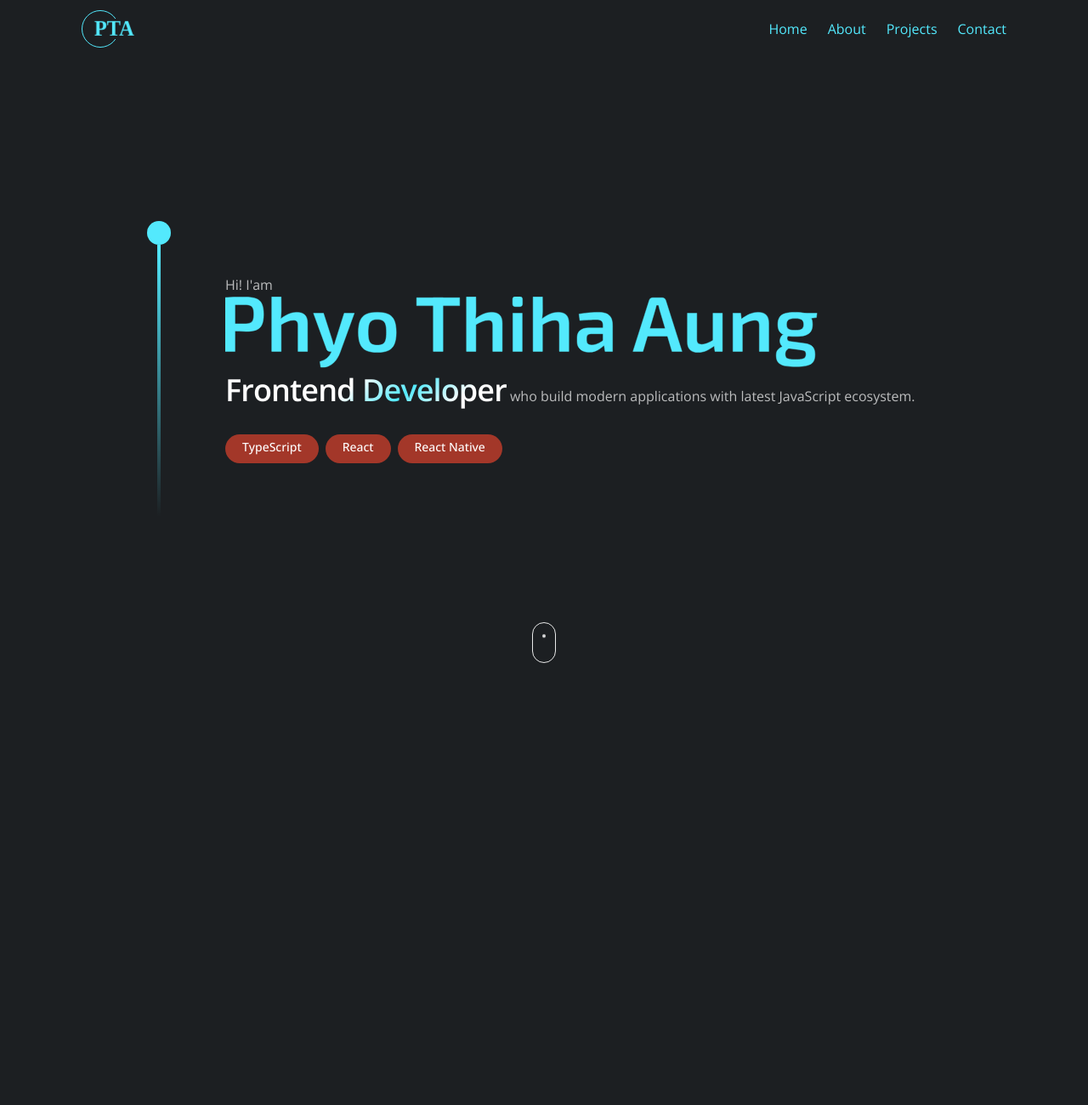
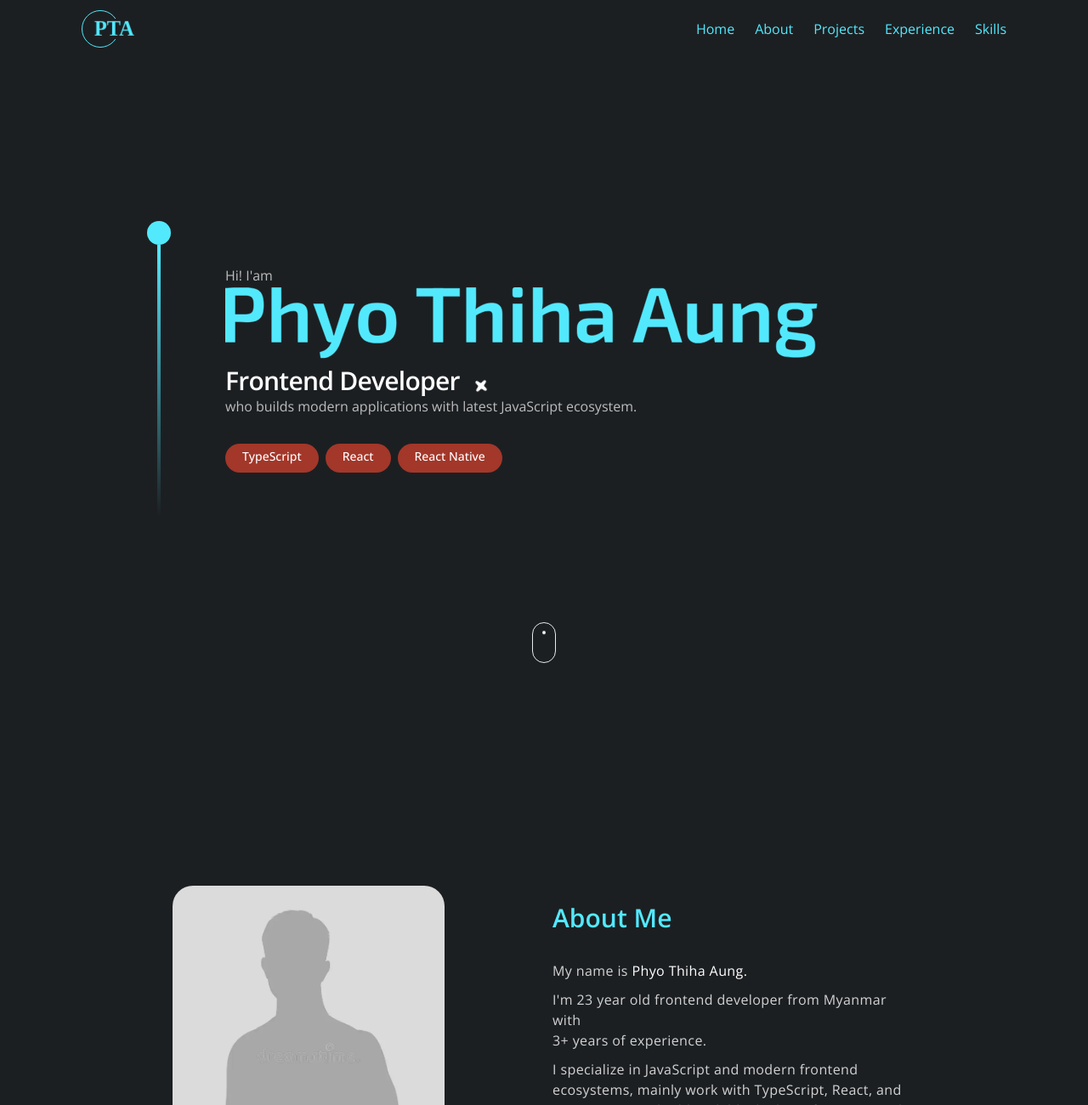
Before and after one commit to phyothiha-aung/portfolio, a Next.js app: page / in a window 1280 px wide. Shown: the top 1300 px of the page at 85% size. Before the commit the page ends 800 px from the top, so only its background shows below. Built offline with nearby package versions, Linux system fonts and the light colour scheme.

Commit message:
Structure About Section

```diff
--- a/app/globals.css
+++ b/app/globals.css
@@ -11,11 +11,11 @@
 }
 
 body {
-  @apply bg-background;
+  background-color: var(--color-background);
 }
 
 .app-container {
-  @apply xl:max-w-screen-2xl mx-auto;
+  @apply xl:max-w-screen-2xl mx-auto px-5 sm:px-10 md:px-16 lg:px-24;
 }
 
 /* LOGO style and animation */
@@ -88,7 +88,7 @@ body {
 
 /* NAV style */
 .nav-item-group {
-  @apply flex items-center gap-6;
+  @apply hidden sm:flex items-center gap-6;
 
   .nav-item {
     @apply text-primary transition-colors duration-300 cursor-pointer;
@@ -124,7 +124,7 @@ ul.badge-container {
   li {
     @apply h-8.5 p-0;
     .badge-item {
-      @apply flex items-center bg-secondary text-white px-5 pb-1 h-full rounded-full text-sm font-medium;
+      @apply flex items-center bg-secondary text-white px-3 sm:px-5 pb-1 h-full rounded-full text-xs sm:text-sm font-medium;
       transition: all 0.3s ease-in-out;
       &:hover {
         @apply bg-secondary/80;
@@ -139,11 +139,11 @@ ul.badge-container {
   &::after {
     content: "";
     @apply block w-1 h-1 bg-white rounded-full mx-auto;
-    animation: scroll-animation 2s infinite;
+    animation: scroller-animation 2s infinite;
   }
 }
 
-@keyframes scroll-animation {
+@keyframes scroller-animation {
   0% {
     transform: translateY(0);
     opacity: 1;
--- a/app/layout.tsx
+++ b/app/layout.tsx
@@ -6,7 +6,7 @@ import Navbar from "@/components/Navbar";
 export const metadata: Metadata = {
   title: "Phyo Thiha Aung's Portfolio",
   description:
-    "Phyo Thiha Aung is a talented frontend developer with a passion for creating beautiful and functional web applications.",
+    "Phyo Thiha Aung is a talented frontend developer with a passion for creating beautiful and functional website and mobile applications.",
   manifest: "/manifest.json",
 };
 
--- a/app/page.tsx
+++ b/app/page.tsx
@@ -1,11 +1,13 @@
 import React from "react";
 import Hero from "@/components/Hero";
+import About from "@/components/About";
 
 const page = () => {
   return (
-    <div className="">
+    <main className="">
       <Hero />
-    </div>
+      <About />
+    </main>
   );
 };
 
--- /dev/null
+++ b/components/About.tsx
@@ -0,0 +1,60 @@
+import Image from "next/image";
+import PROFILE from "@/assets/images/profile.webp";
+
+const calculateAge = (birthYear: number, birthMonth: number) => {
+  const today = new Date();
+  let age = today.getFullYear() - birthYear;
+
+  if (today.getMonth() + 1 < birthMonth) {
+    age--;
+  }
+
+  return age;
+};
+
+const About = () => {
+  return (
+    <section
+      id="about"
+      className="min-h-dvh w-full flex flex-col items-center justify-center pt-17"
+    >
+      <div className="app-container w-full grow flex items-center">
+        <div className="flex justify-center items-stretch gap-5 w-full">
+          <div className="flex-1 flex justify-center ">
+            <div className="w-4/5 sm:w-3/5 aspect-5/6">
+              <Image
+                src={PROFILE}
+                alt="Phyo Thiha Aung"
+                className="w-full h-full object-cover object-top rounded-3xl"
+              />
+            </div>
+          </div>
+
+          <div className="flex-1 text-white/80 flex flex-col justify-start items-start ">
+            <h2 className="text-primary text-xl sm:text-2xl lg:text-3xl mt-5 font-semibold mb-8">
+              About Me
+            </h2>
+
+            <div className="w-full sm:w-4/5 space-y-2.5 leading-[1.5em] tracking-wide ">
+              <p>
+                My name is <span className="text-white">Phyo Thiha Aung.</span>{" "}
+              </p>
+              <p>
+                I'm {calculateAge(1999, 12)} year old frontend developer from
+                Myanmar with <br />
+                3+ years of experience.
+              </p>
+              <p>
+                I specialize in JavaScript and modern frontend ecosystems,
+                mainly work with TypeScript, React, and React Native to build
+                scalable, high-performance web and mobile applications.
+              </p>
+            </div>
+          </div>
+        </div>
+      </div>
+    </section>
+  );
+};
+
+export default About;
--- a/components/Hero.tsx
+++ b/components/Hero.tsx
@@ -1,7 +1,8 @@
 import Link from "next/link";
 import Sparkle from "./Sparkle";
+import ScrollIndicator from "./ScrollIndicator";
 
-const budges = [
+const badges = [
   { name: "TypeScript", href: "https://www.typescriptlang.org/" },
   { name: "React", href: "https://react.dev/" },
   { name: "React Native", href: "https://reactnative.dev/" },
@@ -9,7 +10,7 @@ const budges = [
 
 const Hero = () => {
   return (
-    <div className="min-h-screen pt-17 flex flex-col items-center justify-center">
+    <section className="min-h-dvh pt-17 flex flex-col items-center justify-center px-5">
       <div className="w-full max-w-[1000px] flex items-center justify-center">
         <div className="w-1/8 flex flex-col justify-center items-center md:pr-8">
           <div className="h-7 w-7 rounded-full bg-primary" />
@@ -35,17 +36,17 @@ const Hero = () => {
               />
             </svg>
           </h1>
-          <div className="text-base text-white/70 mt-1">
-            <span className="gradient-text font-semibold tracking-tight text-xl md:text-2xl lg:text-4xl">
+          <div className="text-base text-white/70 mt-1.5">
+            <h2 className="gradient-text text-white/80 font-semibold tracking-tight text-xl md:text-2xl lg:text-3xl">
               Frontend Developer
-            </span>{" "}
-            <span className="whitespace-nowrap text-sm sm:text-base">
-              who build modern applications with latest JavaScript ecosystem.
-            </span>
+            </h2>{" "}
+            <p className="text-sm sm:text-base">
+              who builds modern applications with latest JavaScript ecosystem.
+            </p>
           </div>
 
           <ul className="badge-container">
-            {budges.map((badge) => (
+            {badges.map((badge) => (
               <li key={badge.name}>
                 <Link
                   href={badge.href}
@@ -61,8 +62,8 @@ const Hero = () => {
         </div>
       </div>
 
-      <Link href="#" className="scroller" />
-    </div>
+      <ScrollIndicator />
+    </section>
   );
 };
 
--- a/components/Navbar.tsx
+++ b/components/Navbar.tsx
@@ -1,22 +1,39 @@
-const links = ["Home", "About", "Projects", "Contact"];
+import Link from "next/link";
+
+const links = [
+  { href: "/", label: "Home" },
+  { href: "#about", label: "About" },
+  { href: "#projects", label: "Projects" },
+  { href: "#experience", label: "Experience" },
+  { href: "#skills", label: "Skills" },
+];
 
 const Navbar = () => {
   return (
-    <div className="w-full fixed">
-      <nav className="app-container h-17 flex items-center justify-between top-0 z-50 px-5 sm:px-10 md:px-16 lg:px-24">
-        <div className="logo">
+    <div className="w-full fixed bg-background z-50">
+      <nav className="app-container h-17 flex items-center justify-between top-0">
+        <Link href="/" className="logo">
           <div className="circle" />
-          <div className="text">
-            <span className="front">PTA</span>
-            <span className="back">PTA</span>
+          <div className="text" aria-label="Phyo Thiha Aung">
+            <span className="front" aria-hidden>
+              PTA
+            </span>
+            <span className="back" aria-hidden>
+              PTA
+            </span>
           </div>
-        </div>
+        </Link>
 
         <ul className="nav-item-group">
           {links.map((item) => (
-            <li key={item} className="nav-item">
-              {item}
-            </li>
+            <Link
+              href={item.href}
+              key={item.href}
+              aria-label={item.label}
+              className="nav-item"
+            >
+              {item.label}
+            </Link>
           ))}
         </ul>
       </nav>
--- /dev/null
+++ b/components/ScrollIndicator.tsx
@@ -0,0 +1,29 @@
+"use client";
+
+import { useEffect, useState } from "react";
+import Link from "next/link";
+
+const ScrollIndicator = () => {
+  const [hidden, setHidden] = useState(false);
+
+  useEffect(() => {
+    const onScroll = () => {
+      setHidden(window.scrollY > 50);
+    };
+
+    window.addEventListener("scroll", onScroll);
+    return () => window.removeEventListener("scroll", onScroll);
+  }, []);
+
+  return (
+    <Link
+      href="#about"
+      title="Scroll to About Section"
+      className={`scroller transition-opacity duration-300 ${
+        hidden ? "opacity-0 pointer-events-none" : "opacity-100"
+      }`}
+    />
+  );
+};
+
+export default ScrollIndicator;
```
Also changed, not shown: assets/PhyoThihaAung.svg (deleted), assets/images/profile.webp (added), public/manifest.json.
